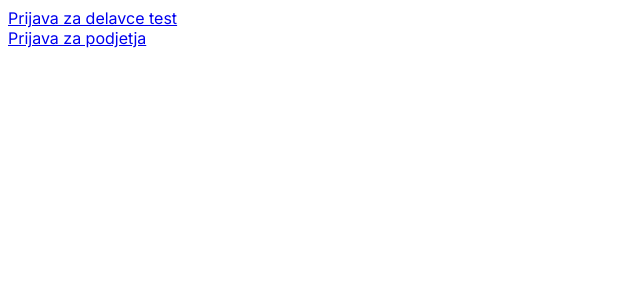
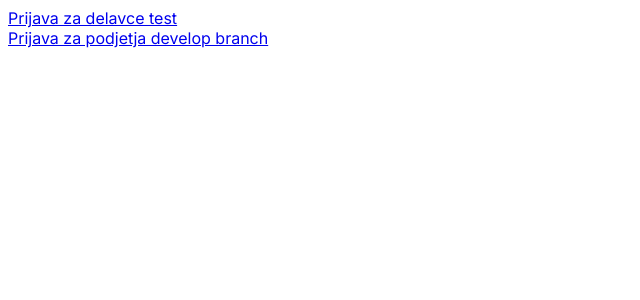
Before and after one commit to jorgadev/turizmo, a Next.js app in the folder frontend/: page / in a window 1280 px wide. Shown: the top 300 px of the page, without its empty margins (0-640 px from the left). Built offline with nearby package versions, Linux system fonts and the light colour scheme.

Commit message:
added develop branch

```diff
--- a/frontend/app/page.tsx
+++ b/frontend/app/page.tsx
@@ -8,7 +8,7 @@ export default function Page() {
         <div>Prijava za delavce test</div>
       </Link>
       <Link href="/auth">
-        <div>Prijava za podjetja</div>
+        <div>Prijava za podjetja develop branch</div>
       </Link>
     </div>
   );
```
